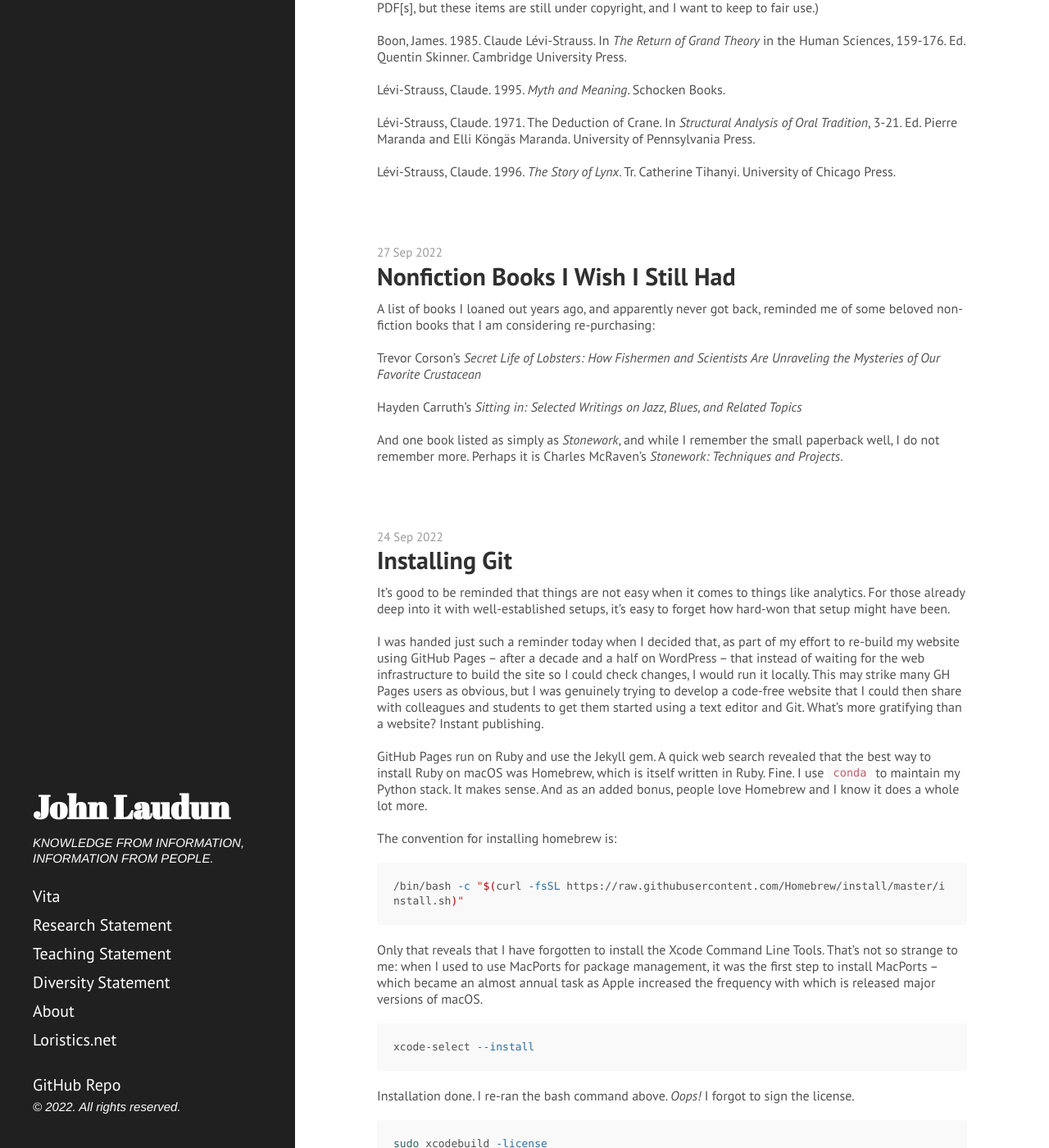
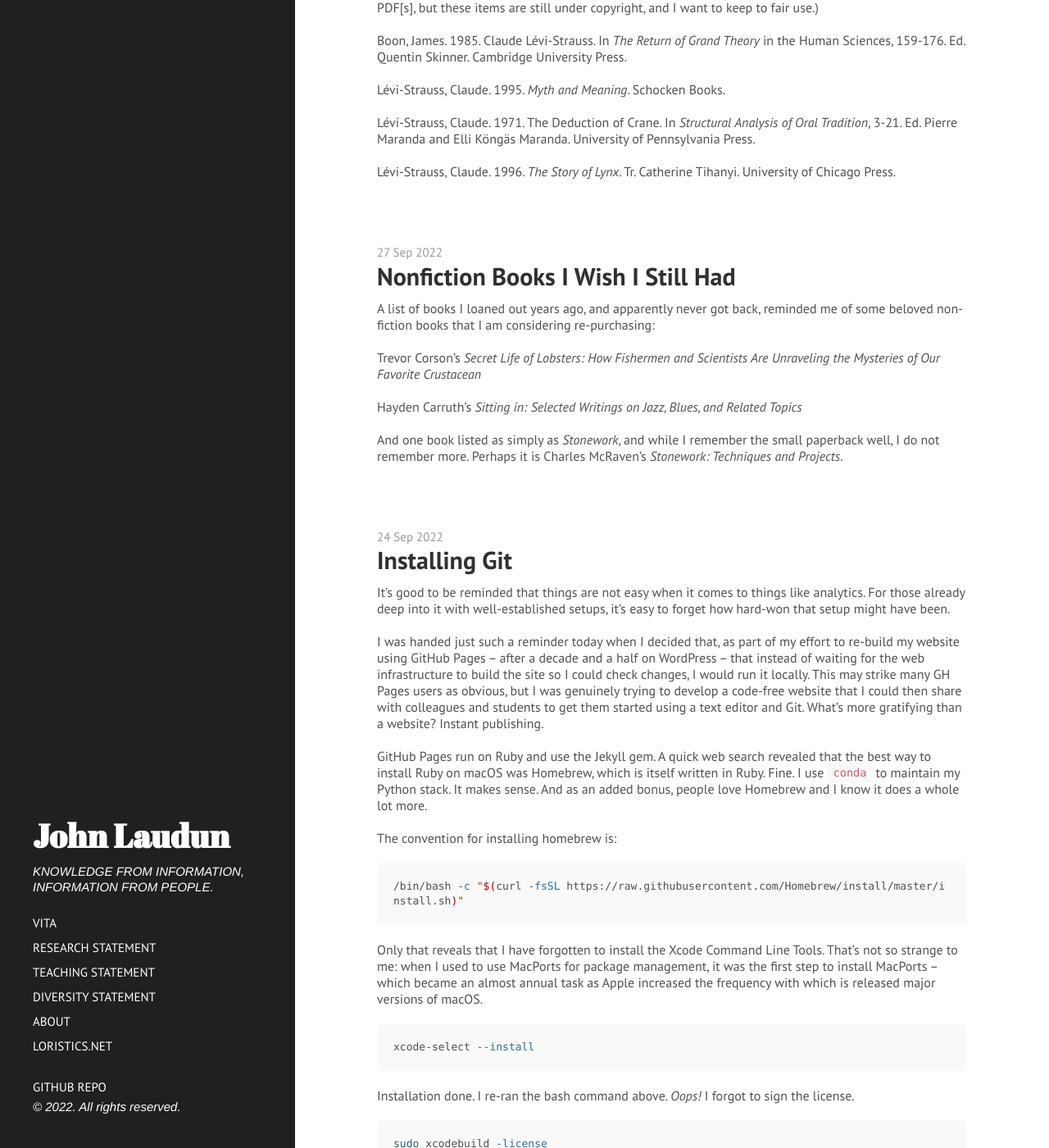
Before and after one commit to johnlaudun/blog, a Jekyll site: the page built from index.html, in a window 1280 px wide and 1400 px high, scrolled down 207 px. Shown: the whole window at 82% size. Built offline with Jekyll 4.4.1, drawn with Linux system fonts in a browser that asks for light colours; the list of posts is cut into pages by our own code.

Commit message:
Revised sidebar CSS.

```diff
--- a/public/css/hyde.css
+++ b/public/css/hyde.css
@@ -111,7 +111,9 @@ html {
 }
 .sidebar-nav-item {
   display: block;
-  line-height: 1.75;
+  line-height: 1.5rem;
+  text-transform: uppercase;
+  font-size: 0.75rem;
 }
 a.sidebar-nav-item:hover,
 a.sidebar-nav-item:focus {
```
